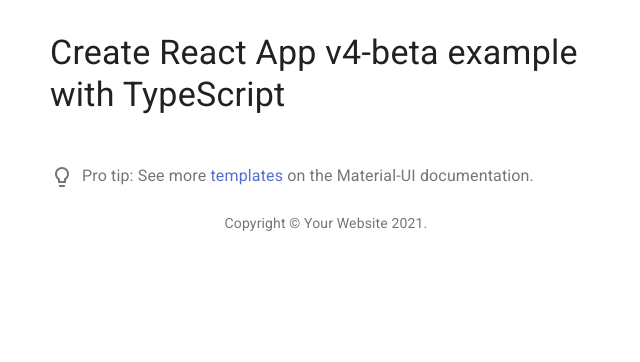
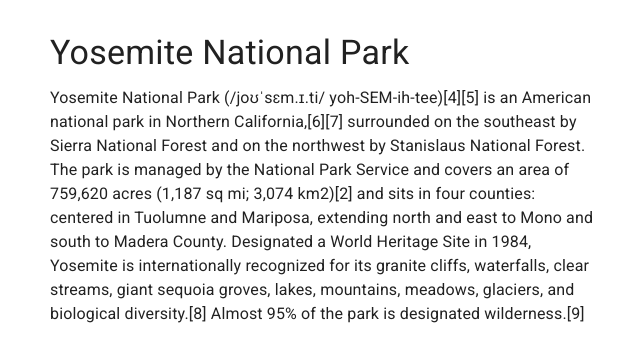
Before and after one commit to sernstberger/parks, a React (Create React App) app: page / in a window 1280 px wide. Shown: the top 362 px of the page, without its empty margins (314-954 px from the left). Built offline with nearby package versions, Linux system fonts and the light colour scheme.

Commit message:
config and brought in some data

```diff
--- a/src/App.tsx
+++ b/src/App.tsx
@@ -1,32 +1,28 @@
-import React from 'react';
-import Container from '@material-ui/core/Container';
-import Typography from '@material-ui/core/Typography';
-import Box from '@material-ui/core/Box';
-import Link from '@material-ui/core/Link';
-import ProTip from './ProTip';
-
-function Copyright() {
-  return (
-    <Typography variant="body2" color="textSecondary" align="center">
-      {'Copyright © '}
-      <Link color="inherit" href="https://material-ui.com/">
-        Your Website
-      </Link>{' '}
-      {new Date().getFullYear()}
-      {'.'}
-    </Typography>
-  );
-}
+import React from "react";
+import Container from "@material-ui/core/Container";
+import Typography from "@material-ui/core/Typography";
+import Box from "@material-ui/core/Box";
 
 export default function App() {
   return (
     <Container maxWidth="sm">
       <Box my={4}>
         <Typography variant="h4" component="h1" gutterBottom>
-          Create React App v4-beta example with TypeScript
+          Yosemite National Park
         </Typography>
-        <ProTip />
-        <Copyright />
+        <Typography>
+          Yosemite National Park (/joʊˈsɛm.ɪ.ti/ yoh-SEM-ih-tee)[4][5] is an
+          American national park in Northern California,[6][7] surrounded on the
+          southeast by Sierra National Forest and on the northwest by Stanislaus
+          National Forest. The park is managed by the National Park Service and
+          covers an area of 759,620 acres (1,187 sq mi; 3,074 km2)[2] and sits
+          in four counties: centered in Tuolumne and Mariposa, extending north
+          and east to Mono and south to Madera County. Designated a World
+          Heritage Site in 1984, Yosemite is internationally recognized for its
+          granite cliffs, waterfalls, clear streams, giant sequoia groves,
+          lakes, mountains, meadows, glaciers, and biological diversity.[8]
+          Almost 95% of the park is designated wilderness.[9]
+        </Typography>
       </Box>
     </Container>
   );
--- a/src/ProTip.tsx
+++ /dev/null
@@ -1,37 +0,0 @@
-import React from 'react';
-import { createStyles, makeStyles, Theme } from '@material-ui/core/styles';
-import Link from '@material-ui/core/Link';
-import SvgIcon, { SvgIconProps } from '@material-ui/core/SvgIcon';
-import Typography from '@material-ui/core/Typography';
-
-function LightBulbIcon(props: SvgIconProps) {
-  return (
-    <SvgIcon {...props}>
-      <path d="M9 21c0 .55.45 1 1 1h4c.55 0 1-.45 1-1v-1H9v1zm3-19C8.14 2 5 5.14 5 9c0 2.38 1.19 4.47 3 5.74V17c0 .55.45 1 1 1h6c.55 0 1-.45 1-1v-2.26c1.81-1.27 3-3.36 3-5.74 0-3.86-3.14-7-7-7zm2.85 11.1l-.85.6V16h-4v-2.3l-.85-.6C7.8 12.16 7 10.63 7 9c0-2.76 2.24-5 5-5s5 2.24 5 5c0 1.63-.8 3.16-2.15 4.1z" />
-    </SvgIcon>
-  );
-}
-
-const useStyles = makeStyles((theme: Theme) =>
-  createStyles({
-    root: {
-      margin: theme.spacing(6, 0, 3),
-    },
-    lightBulb: {
-      verticalAlign: 'middle',
-      marginRight: theme.spacing(1),
-    },
-  }),
-);
-
-export default function ProTip() {
-  const classes = useStyles();
-  return (
-    <Typography className={classes.root} color="textSecondary">
-      <LightBulbIcon className={classes.lightBulb} />
-      Pro tip: See more{' '}
-      <Link href="https://material-ui.com/getting-started/templates/">templates</Link> on the
-      Material-UI documentation.
-    </Typography>
-  );
-}
--- a/tsconfig.json
+++ b/tsconfig.json
@@ -17,7 +17,8 @@
     "resolveJsonModule": true,
     "isolatedModules": true,
     "noEmit": true,
-    "jsx": "preserve"
+    "jsx": "react-jsx",
+    "noFallthroughCasesInSwitch": true
   },
   "include": [
     "src"
```
Also changed, not shown: package.json (+12 -0 lines), src/index.tsx (+7 -8 lines), 1 other file (tests, documents, lock files or other folders).
